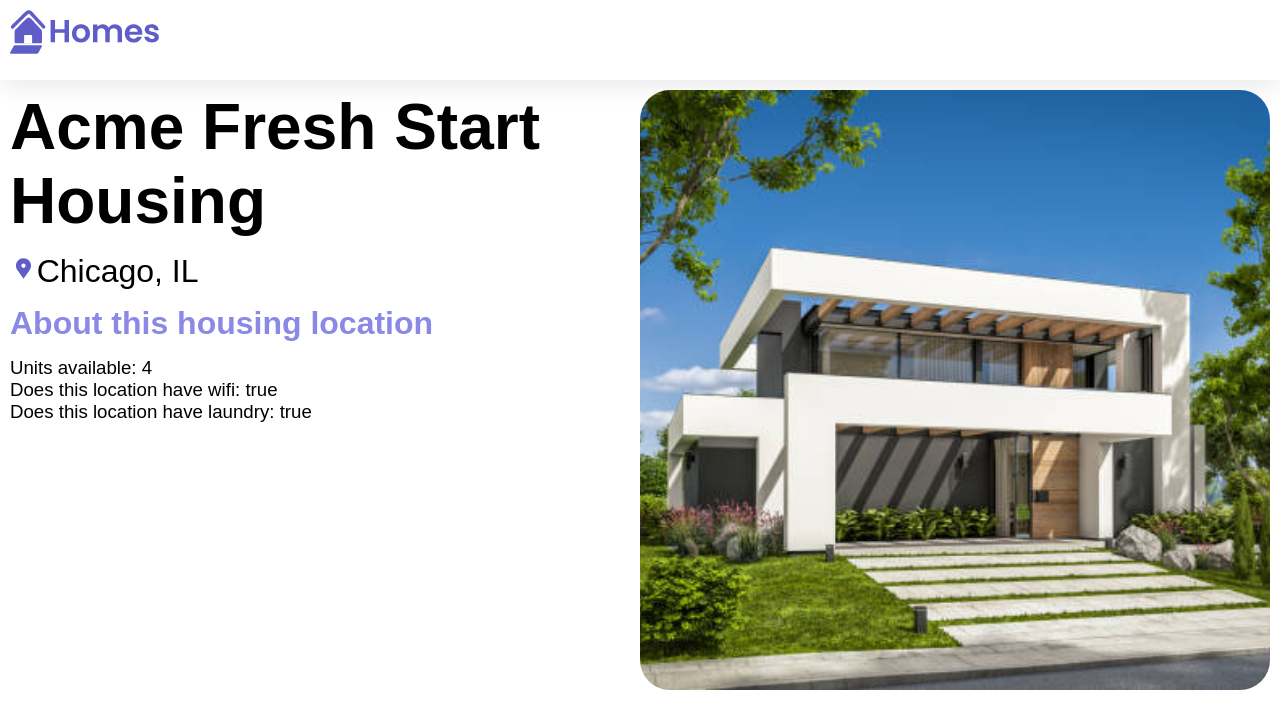
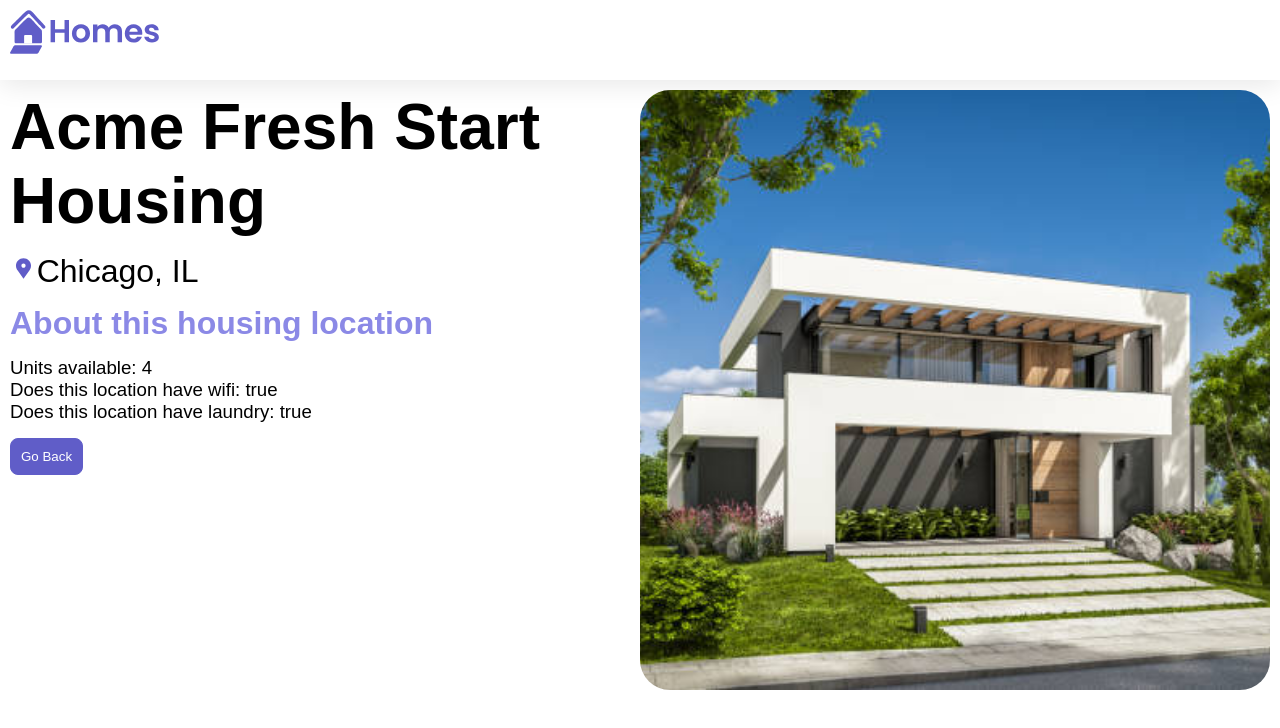
Before and after one commit to paulogustavo/angular-homes, an Angular app: page /details/0 in a window 1280 px wide. Shown: the top 728 px of the page. Built offline with nearby package versions, Linux system fonts and the light colour scheme.

Commit message:
feat: added go back button

```diff
--- a/src/app/details/details.component.css
+++ b/src/app/details/details.component.css
@@ -69,3 +69,6 @@ input {
     height: 400px;
   }
 }
+button{
+  margin-top: 15px;
+}
--- a/src/app/details/details.component.html
+++ b/src/app/details/details.component.html
@@ -12,5 +12,6 @@
       <li>Does this location have wifi: {{housingLocation?.wifi}}</li>
       <li>Does this location have laundry: {{housingLocation?.laundry}}</li>
     </ul>
+    <button (click)="goBack()" type="button" class="primary">Go Back</button>
   </section>
 </article>
--- a/src/app/details/details.component.ts
+++ b/src/app/details/details.component.ts
@@ -28,4 +28,8 @@ export class DetailsComponent implements OnInit {
     this.housingLocation = this.housingService.getHousingLocationById(id);
   }
 
+  goBack() {
+    this.location.back();
+  }
+
 }
--- a/src/styles.css
+++ b/src/styles.css
@@ -19,4 +19,5 @@ button.primary {
   background: var(--primary-color);
   color: white;
   border-radius: 8px;
+  cursor: pointer;
 }
```
